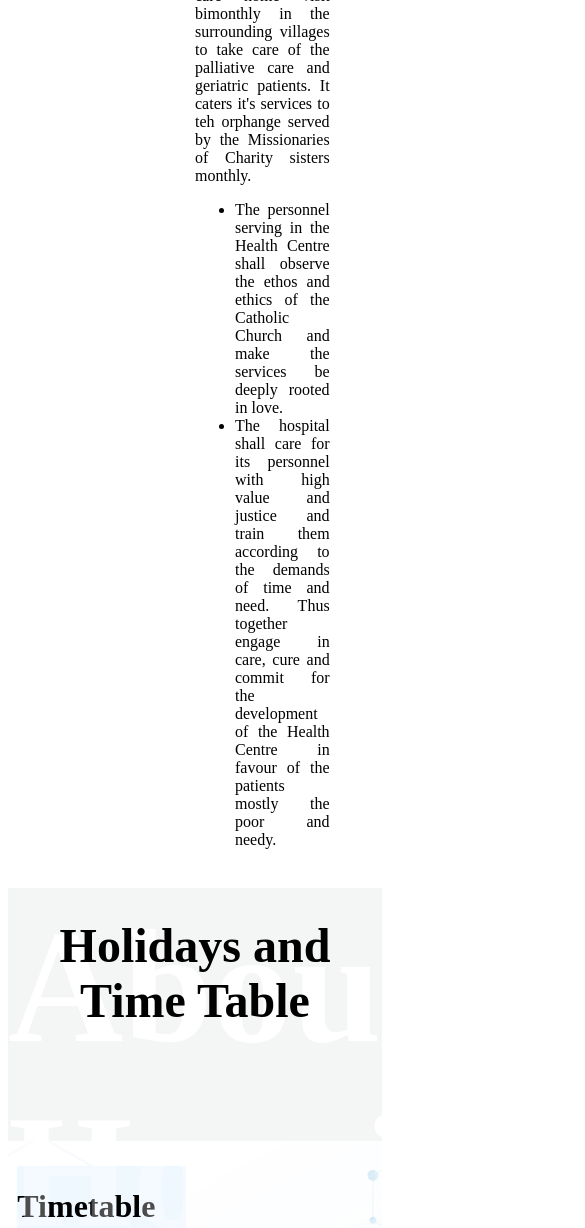
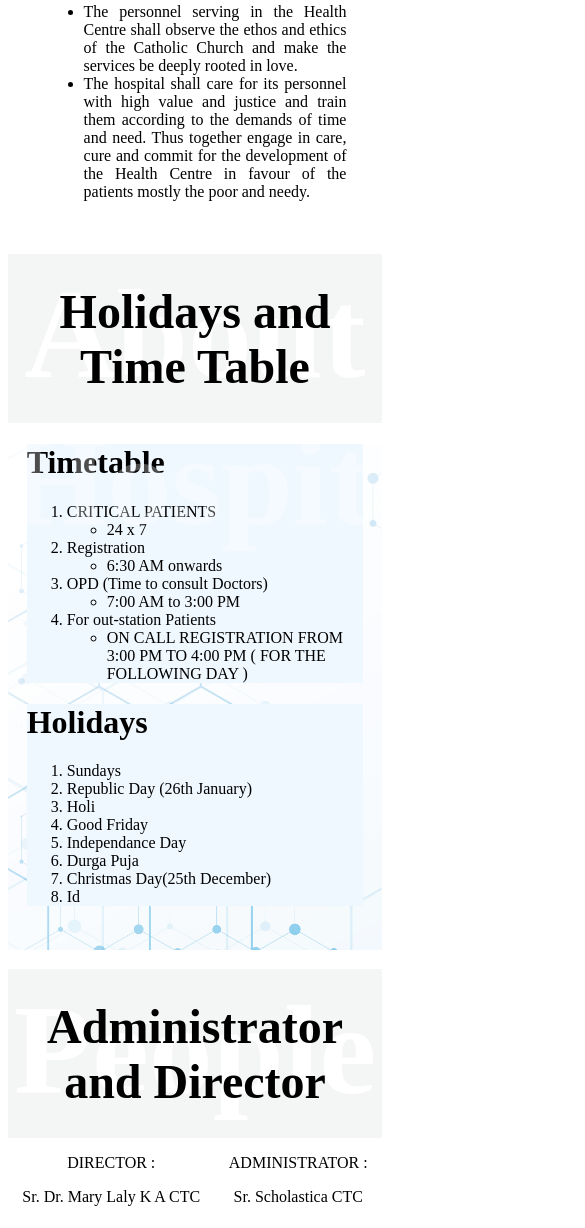
Before and after one commit to SandeepKisku24/StLukeHospital, a plain HTML site: page aboutus.html in a window 390 px wide. Shown: the part 685-1913 px from the top of the page, 585 px wide, since content can reach past the window. Drawn offline with Linux system fonts and the light colour scheme; a web font is replaced by a local one.

Commit message:
Update styleaboutus.css

```diff
--- a/styleaboutus.css
+++ b/styleaboutus.css
@@ -103,3 +103,42 @@
         padding-top: 6%;
     }
 }
+@media only screen and (max-width: 480px ){
+    .bg_heading{
+        font-size: 8rem;
+        height: 15vh;
+    }
+    .dept_onscreen{
+        height: 15vh;
+    }
+    .department-part{
+        margin-top: 5%;
+        height: 20vh;
+    }
+    .dept_bg{
+        height: 20vh;
+    }
+    .community_programs{
+        display: block;
+    }
+    .image_for_community_programs{
+        width: 80%;
+        height: 200px;
+    }
+    .written_part_for_community_programs{
+        width: 90%;
+        margin: auto;
+    }
+    .time_table_holidays{
+        display: block;
+
+    }
+    .timetable{
+        width: 90%;
+        margin: auto;
+    }
+    .holidays{
+        width: 90%;
+        margin: auto;
+    }
+}
```
